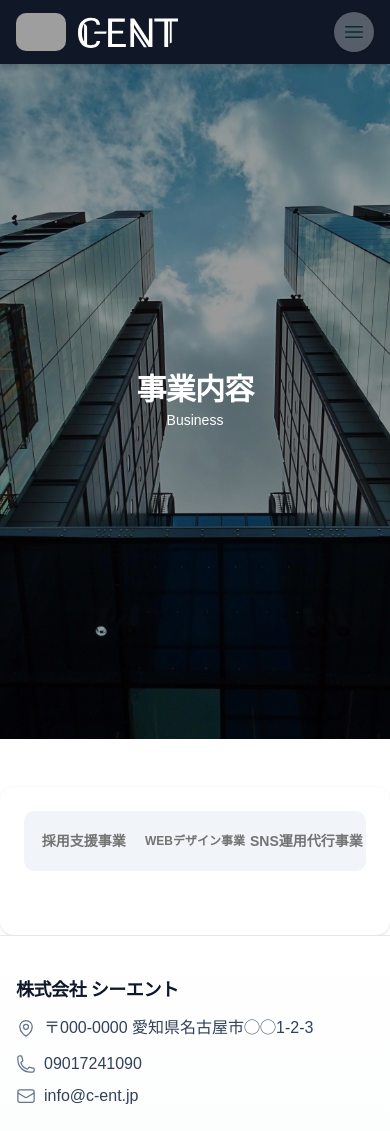
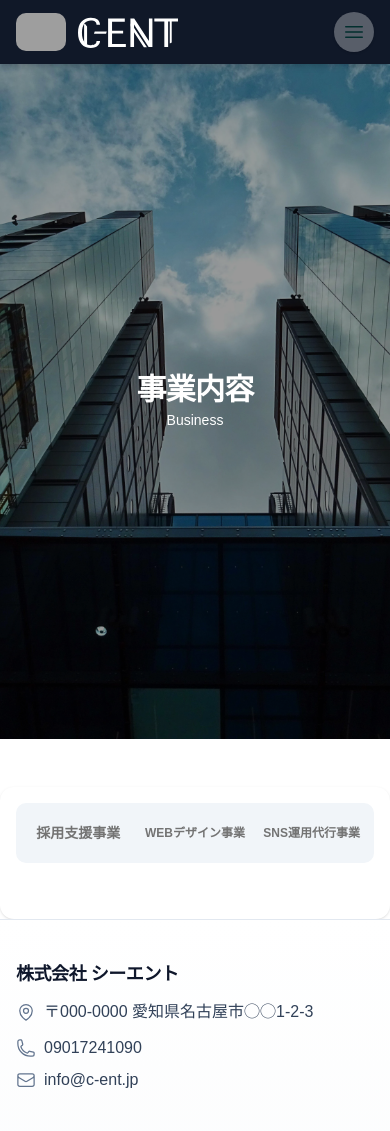
Before and after one commit to naoki-koda/cent-homepage, a Next.js app: page /business in a window 390 px wide. Shown: the top 1131 px of the page. Built offline with nearby package versions, Linux system fonts and the light colour scheme; grey boxes are pictures that could not be loaded.

Commit message:
文字再調整

```diff
--- a/app/business/page.tsx
+++ b/app/business/page.tsx
@@ -47,7 +47,7 @@ function BusinessTabs() {
         </div>
       </section>
       <div>
-        <div className="mx-auto max-w-5xl rounded-xl bg-white  sm:p-10 p-6 shadow-sm">
+        <div className="mx-auto max-w-5xl rounded-xl bg-white  sm:p-10 p-4 shadow-sm">
 
           <Tabs defaultValue={tab} className="w-full">
             <TabsList className="grid w-full grid-cols-3 bg-slate-100 rounded-lg mb-10">
@@ -65,7 +65,7 @@ function BusinessTabs() {
               </TabsTrigger>
               <TabsTrigger
                 value="sns"
-                className="py-4 text-sm md:text-base font-semibold data-[state=active]:bg-white data-[state=active]:text-black"
+                className="py-4 text-xs md:text-base font-semibold data-[state=active]:bg-white data-[state=active]:text-black"
               >
                 SNS運用代行事業
               </TabsTrigger>
```
